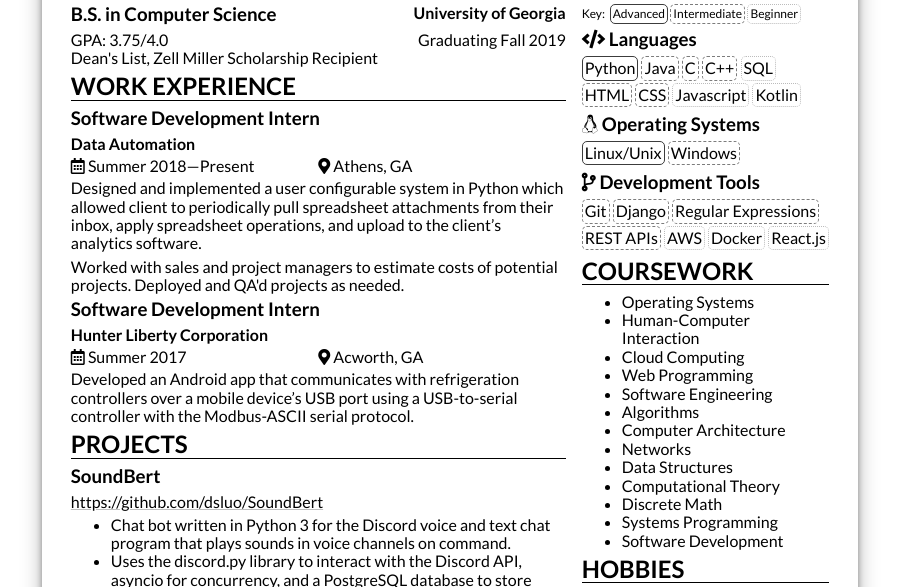
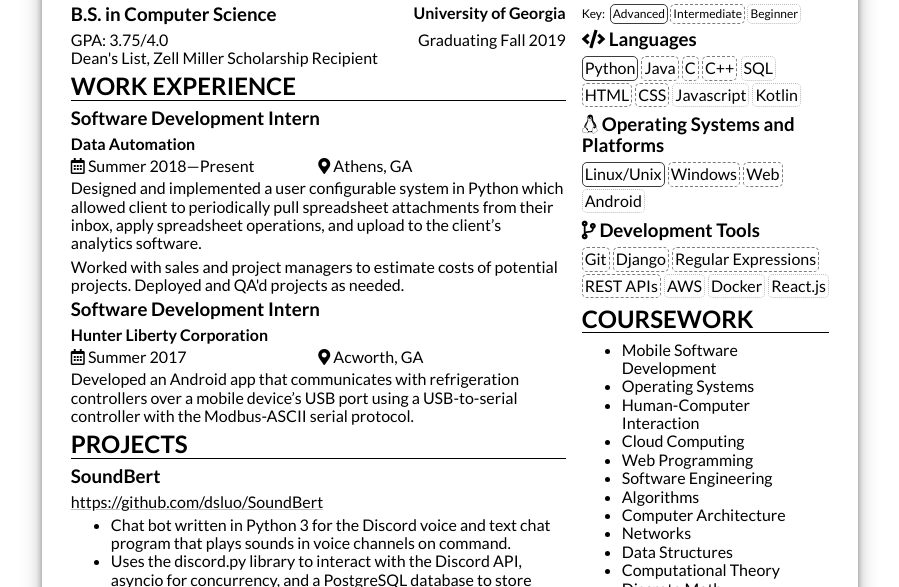
Before and after one commit to dsluo/resume, a plain HTML site: page index.html in a window 1280 px wide. Shown: the part 213-800 px from the top of the page, without its empty margins (190-1089 px from the left). Drawn offline with nearby package versions, Linux system fonts and the light colour scheme.

Commit message:
add android

```diff
--- a/index.html
+++ b/index.html
@@ -195,11 +195,13 @@
                 <section>
                     <h3>
                         <i class="fab fa-linux"></i>
-                        Operating Systems
+                        Operating Systems and Platforms
                     </h3>
                     <ul class="badge-list">
                         <li class="advanced">Linux/Unix</li>
                         <li class="intermediate">Windows</li>
+                        <li class="intermediate">Web</li>
+                        <li class="beginner">Android</li>
                     </ul>
                 </section>
 
@@ -223,6 +225,7 @@
             <section id="coursework">
                 <h2>Coursework</h2>
                 <ul>
+                    <li>Mobile Software Development</li>
                     <li>Operating Systems</li>
                     <li>Human-Computer Interaction</li>
                     <li>Cloud Computing</li>
```
